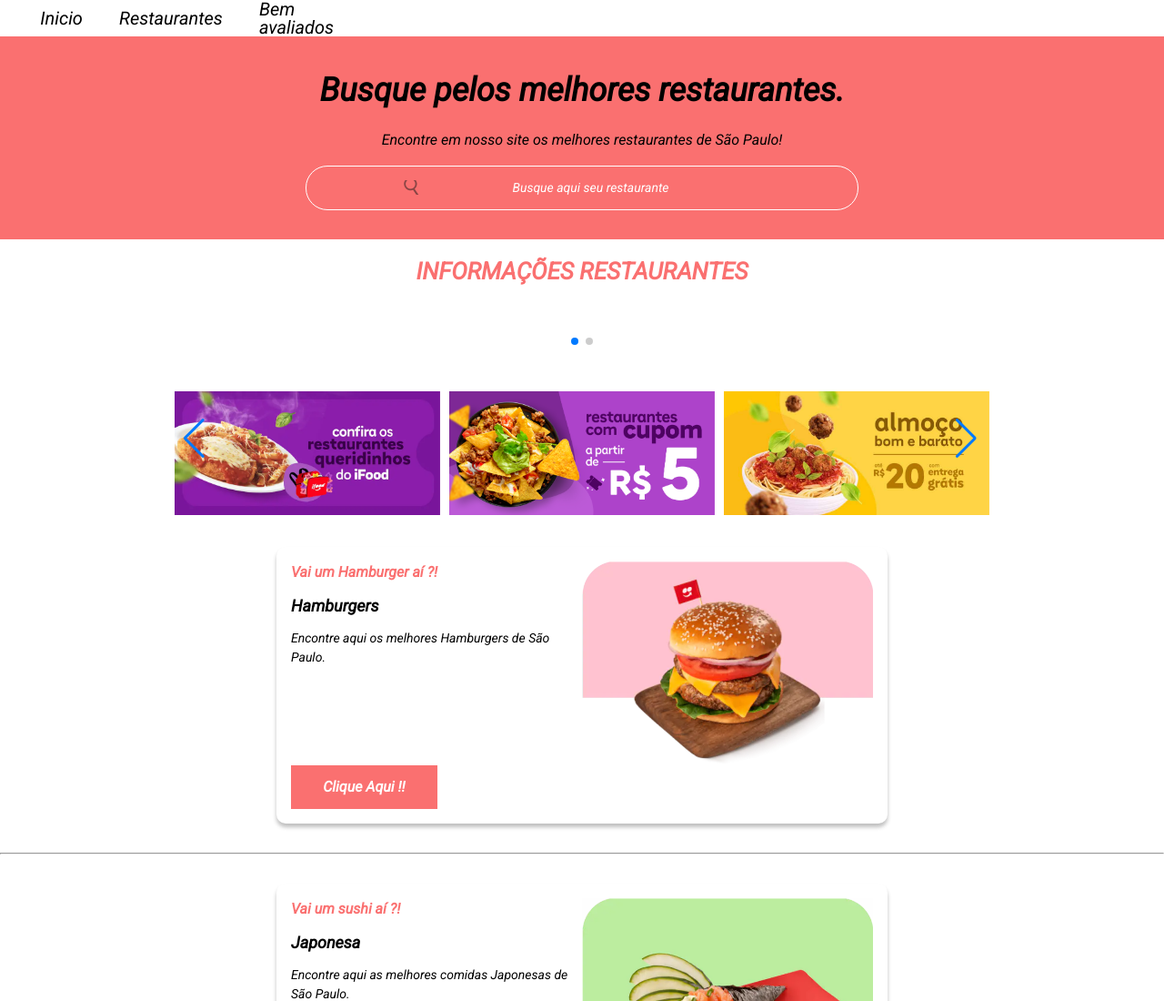
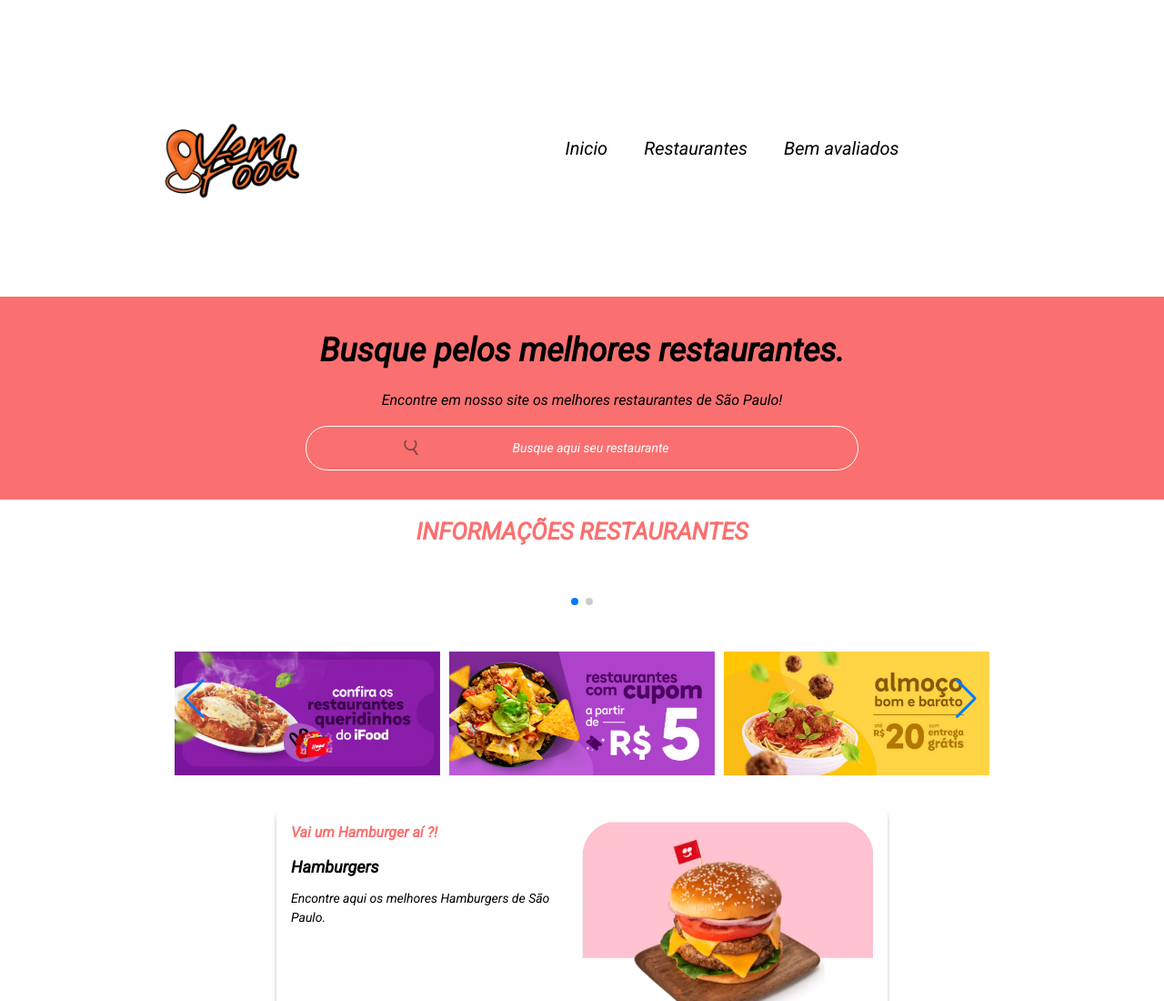
Before and after one commit to VemFood/ProjetoVemFood, a plain HTML site: page index.html in a window 1280 px wide. Shown: the top 1100 px of the page at 91% size. Drawn offline with nearby package versions, Linux system fonts and the light colour scheme; the site is published under a folder, as on GitHub Pages, so addresses that start at the root find nothing.

Commit message:
Pagina home

```diff
--- a/index.html
+++ b/index.html
@@ -17,7 +17,7 @@
 <body>
   <header class="cabecalho">
     <div class="container">
-      <img class="container__logo" src="/img/Vem_Food.png" alt="">
+      <img class="container__logo" src="img/Vem_Food.png" alt="">
 
       <ul class="lista__menu">
         <li class="lista__menu-item"><a href="/">Inicio</a></li>
```
